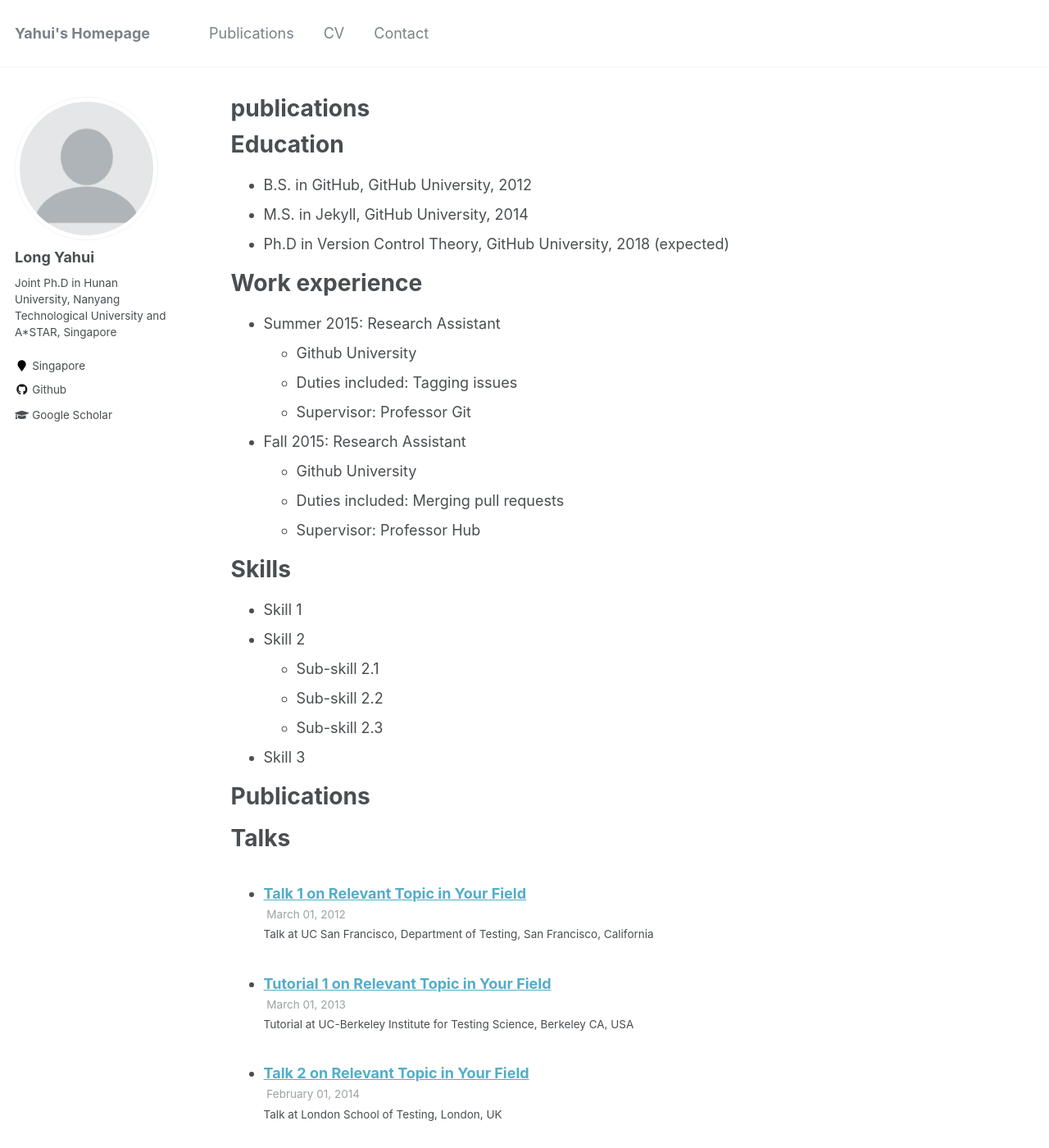
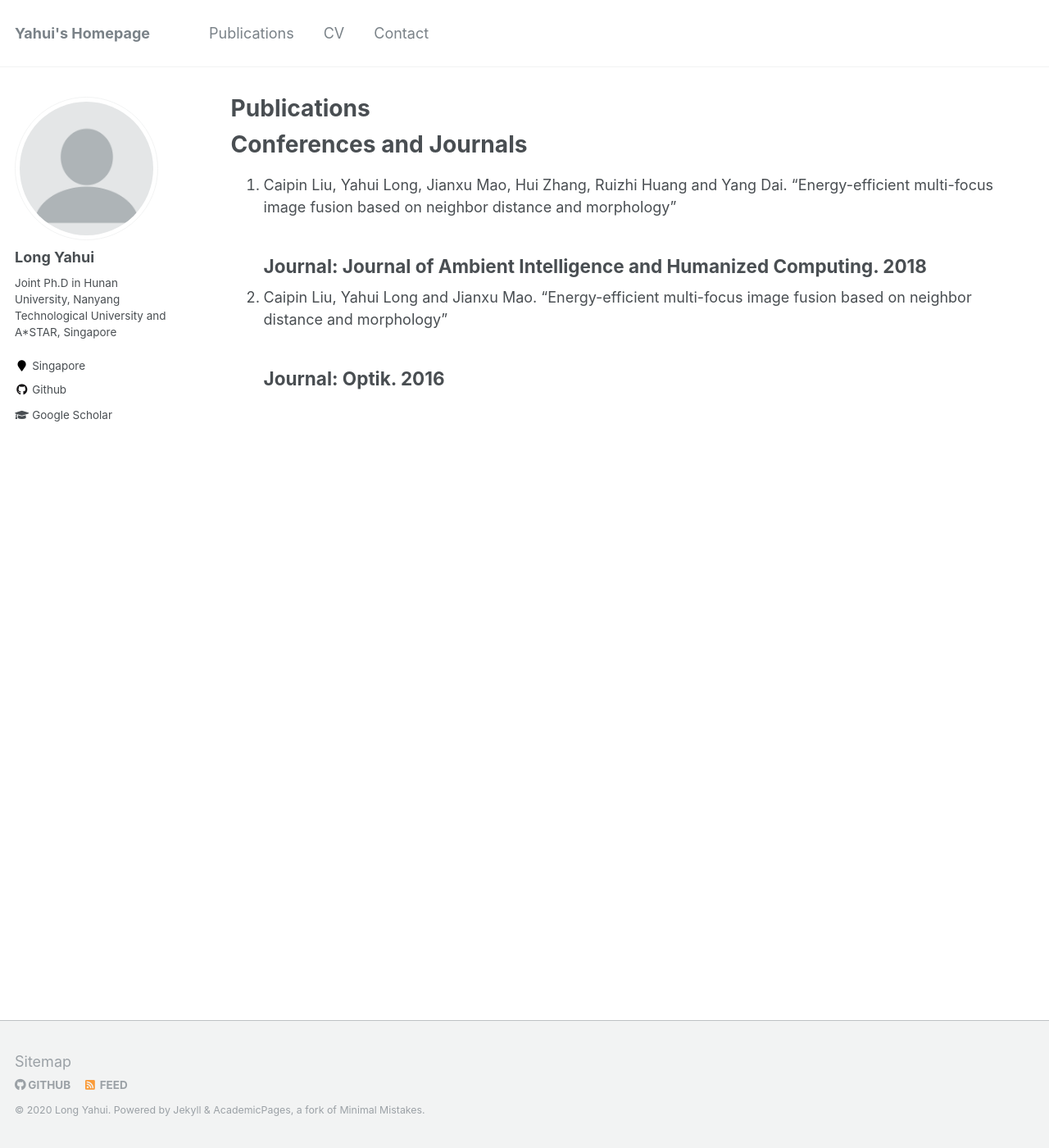
Before and after one commit to longyahui/Home, a Jekyll site: the page built from _pages/publications.md, in a window 1280 px wide and 1400 px high. Shown: the whole window at 82% size. Built offline with Jekyll 4.4.1, drawn with Linux system fonts in a browser that asks for light colours; some of the changed text lies outside the part shown.

Commit message:
Update publications.md

```diff
--- a/_pages/publications.md
+++ b/_pages/publications.md
@@ -1,6 +1,6 @@
 ---
 layout: archive
-title: "publications"
+title: "Publications"
 permalink: /publications/
 author_profile: true
 redirect_from:
@@ -9,51 +9,9 @@ redirect_from:
 
 {% include base_path %}
 
-Education
+Conferences and Journals
 ======
-* B.S. in GitHub, GitHub University, 2012
-* M.S. in Jekyll, GitHub University, 2014
-* Ph.D in Version Control Theory, GitHub University, 2018 (expected)
-
-Work experience
-======
-* Summer 2015: Research Assistant
-  * Github University
-  * Duties included: Tagging issues
-  * Supervisor: Professor Git
-
-* Fall 2015: Research Assistant
-  * Github University
-  * Duties included: Merging pull requests
-  * Supervisor: Professor Hub
-
-Skills
-======
-* Skill 1
-* Skill 2
-  * Sub-skill 2.1
-  * Sub-skill 2.2
-  * Sub-skill 2.3
-* Skill 3
-
-Publications
-======
-  <ul>{% for post in site.publications %}
-    {% include archive-single-cv.html %}
-  {% endfor %}</ul>
-
-Talks
-======
-  <ul>{% for post in site.talks %}
-    {% include archive-single-talk-cv.html %}
-  {% endfor %}</ul>
-
-Teaching
-======
-  <ul>{% for post in site.teaching %}
-    {% include archive-single-cv.html %}
-  {% endfor %}</ul>
-
-Service and leadership
-======
-* Currently signed in to 43 different slack teams
+2. Caipin Liu, Yahui Long, Jianxu Mao, Hui Zhang, Ruizhi Huang and Yang Dai. "Energy-efficient multi-focus image fusion based on neighbor distance and morphology"
+## Journal: Journal of Ambient Intelligence and Humanized Computing. 2018
+1. Caipin Liu, Yahui Long and Jianxu Mao. "Energy-efficient multi-focus image fusion based on neighbor distance and morphology"
+## Journal: Optik. 2016
```
